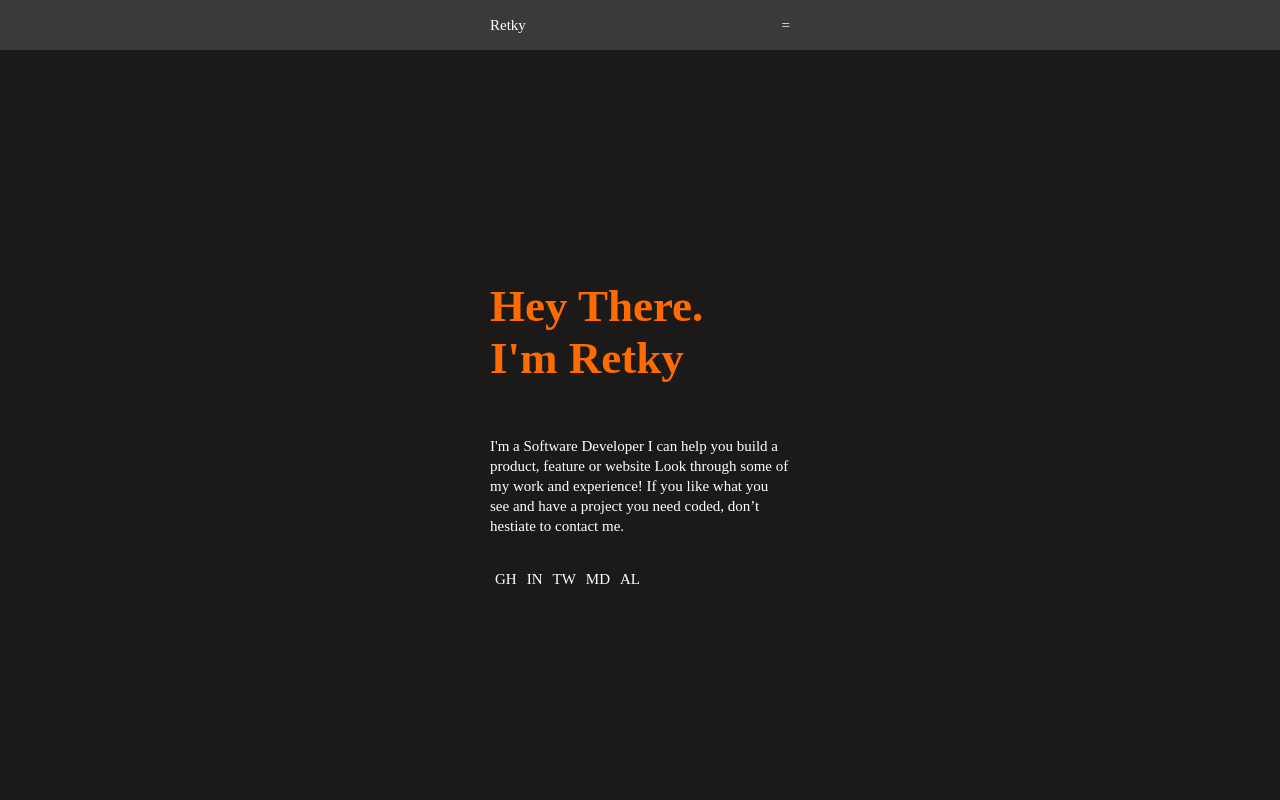
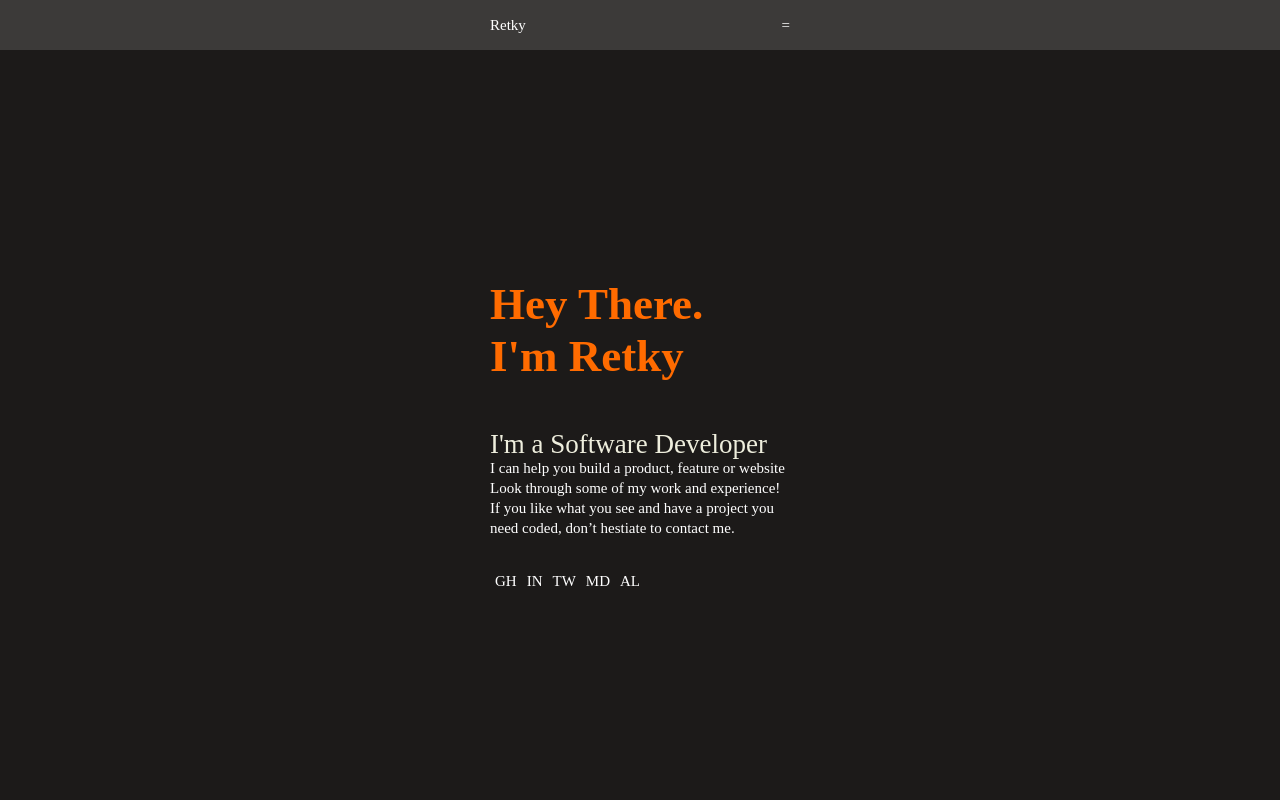
Before and after one commit to Retky/RetkyPortfolio, a React (Create React App) app: page / in a window 1280 px wide. Shown: the top 800 px of the page. Built offline with nearby package versions, Linux system fonts and the light colour scheme.

Commit message:
Modify 'landing' span text size

```diff
--- a/src/components/Landing.jsx
+++ b/src/components/Landing.jsx
@@ -12,6 +12,7 @@ const Landing = () => (
       </h1>
       <p>
         <span> I&apos;m a Software Developer </span>
+        <br />
         I can help you build a product,
         feature or website Look through some of my work and experience!
         If you like what you see and have a project you need coded,
--- a/src/components/Landing.scss
+++ b/src/components/Landing.scss
@@ -5,6 +5,11 @@
 
   p {
     line-height: 20px;
+
+    span {
+      font-size: 1.8rem;
+      color: #eed;
+    }
   }
 }
 
```
